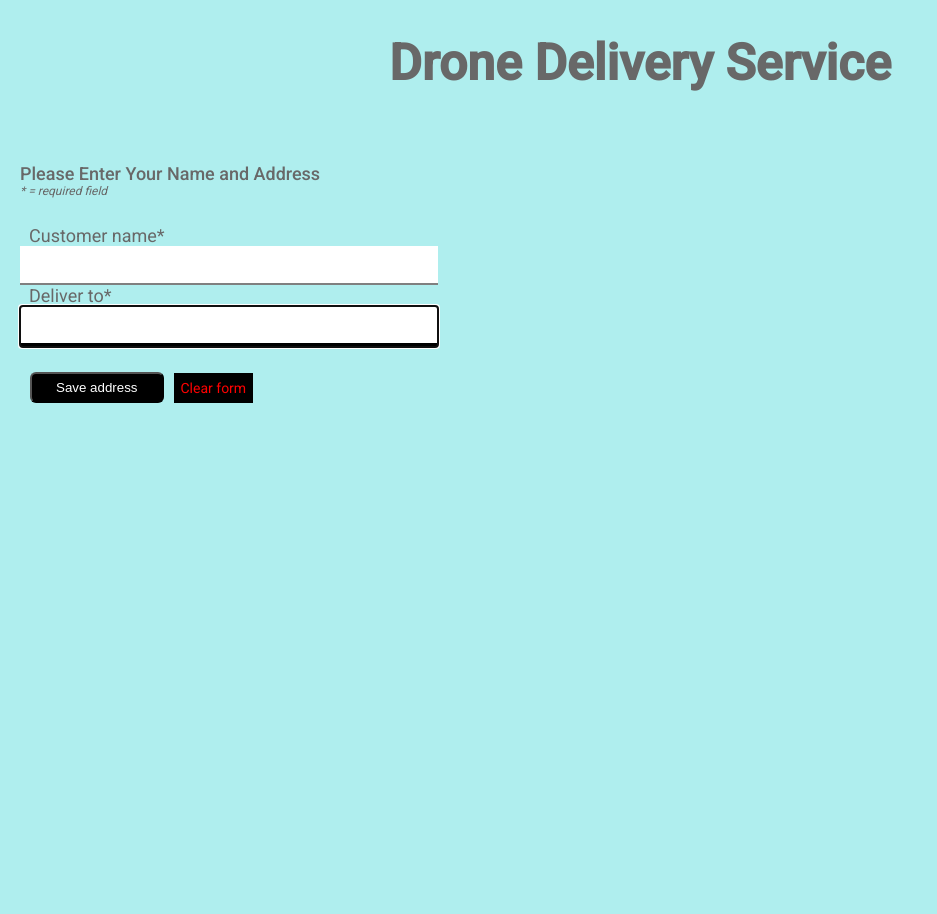
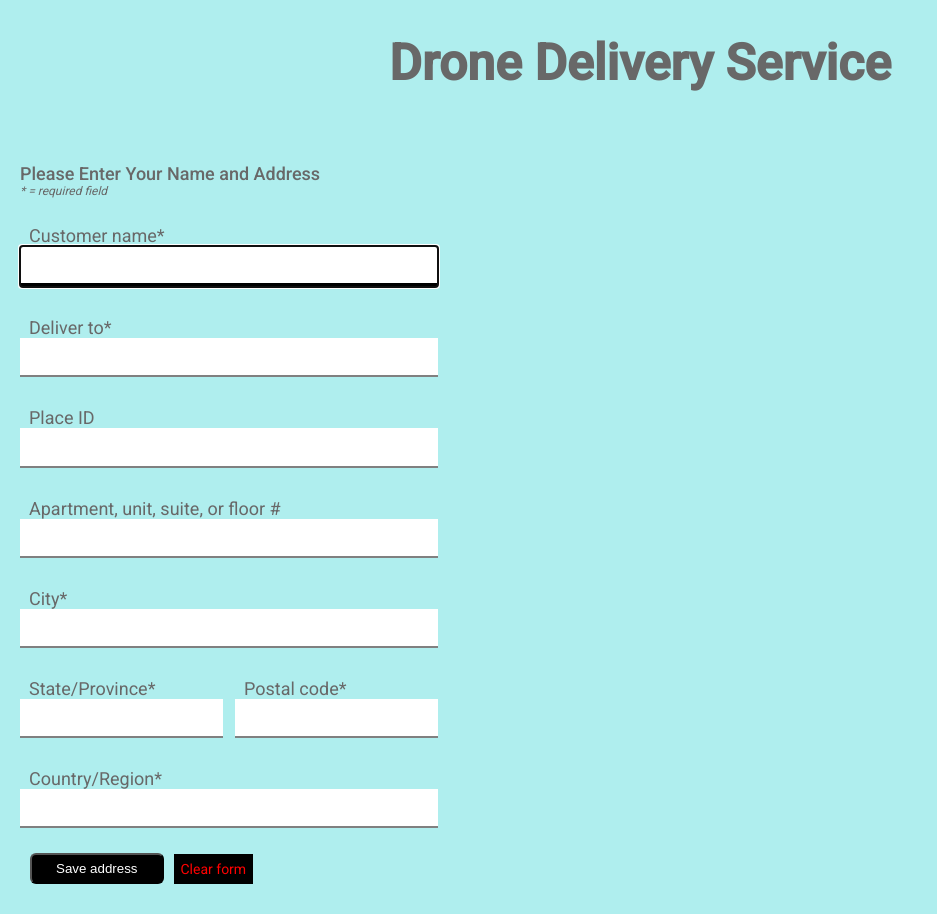
Before and after one commit to johnmdrake1/drone_drop_delivery, a Flask app: page / in a window 1280 px wide. Shown: the whole page, without its empty margins (0-937 px from the left). Before the commit the page ends 403 px from the top, so only its background shows below. Run offline with Flask 2, Linux system fonts and the light colour scheme; some libraries are stand-ins or nearby versions.

Commit message:
Reverse Engineering the address example from Google Places API is going better now. Much has changed in this commit, including a name entry field, proper passing of name, all address fields, and most importantly place id! This place id will be used to map later. Through reverse engineering the Javascript and HTML I have it doing what I want so far. Very happy with this progress.

```diff
--- a/backend/main.py
+++ b/backend/main.py
@@ -17,9 +17,12 @@ def landing():
 	print("Rendering home/landing page...")
 	drone_address = request.args.get("ship-address")
 	cust_name = request.args.get("cust-name")
+	place_id = request.args.get("place-id")
+	state = request.args.get("state")
+	locality = request.args.get("locality")
+	postcode = request.args.get("postcode")
 	if drone_address != None:
-		if cust_name != None:
-			return redirect(url_for("confirm", drone_address=drone_address, cust_name=cust_name))
+		return redirect(url_for("confirm", drone_address=drone_address, cust_name=cust_name, state=state, locality=locality, postcode=postcode,place_id=place_id))
 	return render_template("landing.html")
 
 #confirmation page
@@ -27,4 +30,8 @@ def landing():
 def confirm():
 	drone_address=request.args.get('drone_address', None)
 	cust_name=request.args.get('cust_name', None)
-	return render_template("confirm.html", drone_address=drone_address,cust_name=cust_name)
+	place_id=request.args.get('place_id', None)
+	state = request.args.get("state", None)
+	locality = request.args.get("locality", None)
+	postcode = request.args.get("postcode", None)
+	return render_template("confirm.html", drone_address=drone_address,cust_name=cust_name,state=state, locality=locality, postcode=postcode,place_id=place_id)
--- a/static/gplaces_address_entry.js
+++ b/static/gplaces_address_entry.js
@@ -10,22 +10,33 @@
 // For example: <script
 // src="https://maps.googleapis.com/maps/api/js?key=YOUR_API_KEY&libraries=places">
 let autocomplete;
+//customer name
+let nameField;
+//place id
+let placeidField;
 let address1Field;
 let address2Field;
 let postalField;
 
 function initAutocomplete() {
+  //adding nameField
+  nameField = document.querySelector("#cust-name");
   address1Field = document.querySelector("#ship-address");
   address2Field = document.querySelector("#address2");
   postalField = document.querySelector("#postcode");
+  //adding hidden place id
+  placeidField = document.querySelector("#place-id");
   // Create the autocomplete object, restricting the search predictions to
-  // addresses in the US and Canada.
+  // addresses in the US only.
   autocomplete = new google.maps.places.Autocomplete(address1Field, {
-    componentRestrictions: { country: ["us", "ca"] },
-    fields: ["address_components", "geometry"],
+    componentRestrictions: { country: ["us"] },
+    fields: ["address_components", "geometry", "place_id"],
     types: ["address"],
   });
-  address1Field.focus();
+  //focusing on customer name field first
+  nameField.focus();
+  //removing address field focus
+  // address1Field.focus();
   // When the user selects an address from the drop-down, populate the
   // address fields in the form.
   autocomplete.addListener("place_changed", fillInAddress);
@@ -36,6 +47,9 @@ function fillInAddress() {
   const place = autocomplete.getPlace();
   let address1 = "";
   let postcode = "";
+  let placeid = "";
+
+  placeid = place.place_id;
 
   // Get each component of the address from the place details,
   // and then fill-in the corresponding field on the form.
@@ -80,6 +94,7 @@ function fillInAddress() {
 
   address1Field.value = address1;
   postalField.value = postcode;
+  placeidField.value = placeid;
   // After filling the form with address components from the Autocomplete
   // prediction, set cursor focus on the second address line to encourage
   // entry of subpremise information such as apartment, unit, or floor number.
--- a/templates/landing.html
+++ b/templates/landing.html
@@ -10,7 +10,7 @@
     <meta charset="utf-8">
     <script async
 
-      src="https://maps.googleapis.com/maps/api/js?key=AIzaSyAbZRidkxGcoqNHugrihE0Lcwe_sk3mVHo&libraries=places">
+      src="https://maps.googleapis.com/maps/api/js?key=<apikey>&libraries=places">
   </script>
     <script src="https://polyfill.io/v3/polyfill.min.js?features=default"></script>
     <link
@@ -29,15 +29,17 @@ https://developers.google.com/maps/documentation/javascript/examples/places-auto
     <form id="address-form" action="" method="get" autocomplete="off">
       <p class="title">Please Enter Your Name and Address</p>
       <p class="note"><em>* = required field</em></p>
-      <label class="full-field">
+
         <!-- Avoid the word "address" in id, name, or label text to avoid browser autofill from conflicting with Place Autocomplete. Star or comment bug https://crbug.com/587466 to request Chromium to honor autocomplete="off" attribute. -->
+        <label class="full-field">
         <span class="form-label">Customer name*</span>
         <input
           id="cust-name"
           name="cust-name"
           required
-          autocomplete="off"
           />
+        </label>
+          <label class="full-field">
         <span class="form-label">Deliver to*</span>
         <input
           id="ship-address"
@@ -46,7 +48,13 @@ https://developers.google.com/maps/documentation/javascript/examples/places-auto
           autocomplete="off"
         />
       </label>
-<!--       <label class="full-field">
+      <label class="full-field">
+        <span class="form-label">Place ID</span>
+        <!-- Location ID in hidden input so it can be passed, very important! -->
+        <input id=place-id
+          name="place-id" />
+        </label>
+      <label class="full-field">
         <span class="form-label">Apartment, unit, suite, or floor #</span>
         <input id="address2" name="address2" />
       </label>
@@ -65,7 +73,10 @@ https://developers.google.com/maps/documentation/javascript/examples/places-auto
       <label class="full-field">
         <span class="form-label">Country/Region*</span>
         <input id="country" name="country" required />
-      </label> -->
+      </label>
+
+
+
       <button type="submit" class="my-button">Save address</button>
 
       <!-- Reset button provided for development testing convenience.
@@ -80,7 +91,7 @@ https://developers.google.com/maps/documentation/javascript/examples/places-auto
      with https://www.npmjs.com/package/@googlemaps/js-api-loader.
     -->
     <script
-      src="https://maps.googleapis.com/maps/api/js?key=AIzaSyAbZRidkxGcoqNHugrihE0Lcwe_sk3mVHo&callback=initAutocomplete&libraries=places&v=weekly"
+      src="https://maps.googleapis.com/maps/api/js?key=<apikey>&callback=initAutocomplete&libraries=places&v=weekly"
       defer
     ></script>
   </body>
```
Also changed, not shown: js/gplaces_address_entry.js (+11 -2 lines), templates/confirm.html (+10 -3 lines).
